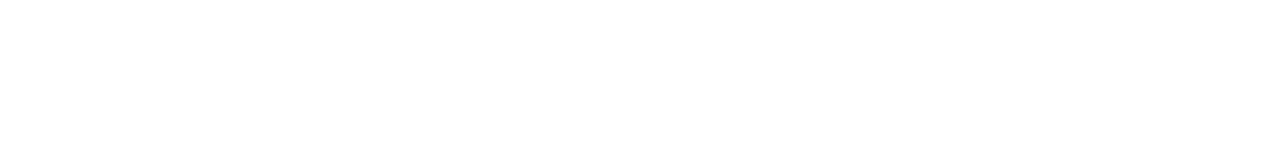
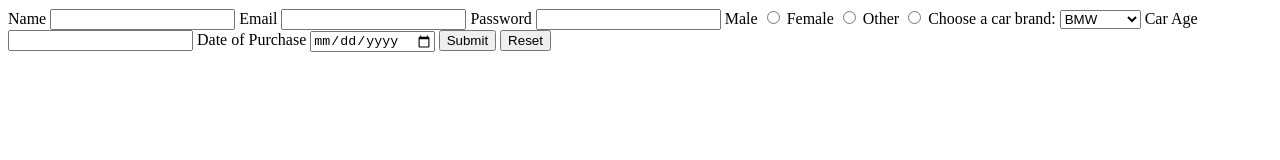
Before and after one commit to acciojob/car-insurance-form-meetgovindbajaj, a website: page main.html in a window 1280 px wide. Drawn offline with Linux system fonts and the light colour scheme.

Commit message:
created a submission

```diff
--- a/main.html
+++ b/main.html
@@ -8,6 +8,39 @@
 
 <body>
 	<!-- the entire body must be written by student -->
+	 <form name="form" id="form" method="get">
+            <label for="name">Name</label>
+            <input required type="text" name="name" id="name" minlength="3"
+                maxlength="20" />
+            <label for="email">Email</label>
+            <input required type="email" name="email" id="email">
+            <label for="password">Password</label>
+            <input required type="password" name="password" id="password"
+                autocomplete="current-password"
+                pattern="^(?=.*[a-z])(?=.*[A-Z])(?=.*\d)(?=.*[@$!%*?&])[A-Za-z\d@$!%*?&]{8,10}$"
+                title="Min 8 & max 10 characters, atleast 1 uppercase letter, 1 lowercase letter, 1 number & 1 special character"
+                minlength="8" maxlength="10"
+                aria-errormessage="Min 8 & max 10 characters, atleast 1 uppercase letter, 1 lowercase letter, 1 number & 1 special character">
+            <label for="male">Male</label>
+            <input required type="radio" name="gender" id="male" value="male">
+            <label for="female">Female</label>
+            <input required type="radio" name="gender" id="female"
+                value="female">
+            <label for="other">Other</label>
+            <input required type="radio" name="gender" id="Other" value="other">
+            <label for="cars">Choose a car brand:</label>
+            <select name="cars" id="cars">
+                <option value="bmw">BMW</option>
+                <option value="audi">Audi</option>
+                <option value="mercedez">Mercedez</option>
+            </select>
+            <label for="carage">Car Age</label>
+            <input required type="number" name="carage" id="carage">
+            <label for="dop">Date of Purchase</label>
+            <input required type="date" name="dateOfPurchase" id="dop">
+            <button type="submit">Submit</button>
+            <button type="reset">Reset</button>
+        </form>
     <script type="text/javascript" src="./script.js">
 </script>
 
--- a/script.js
+++ b/script.js
@@ -1 +1,7 @@
 //your code here
+const form = document.getElementById("form");
+form.onsubmit = (e) => {
+  e.preventDefault();
+  const data = new FormData(form);
+  data.forEach((v, k) => console.log(k, v));
+};
```
